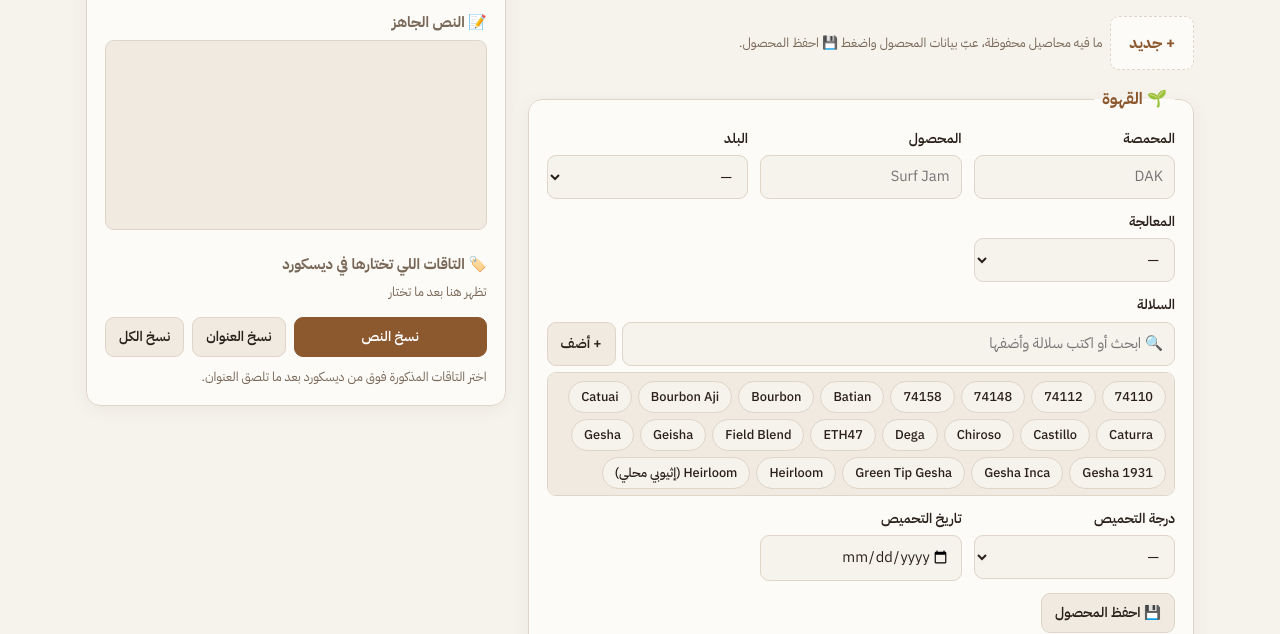
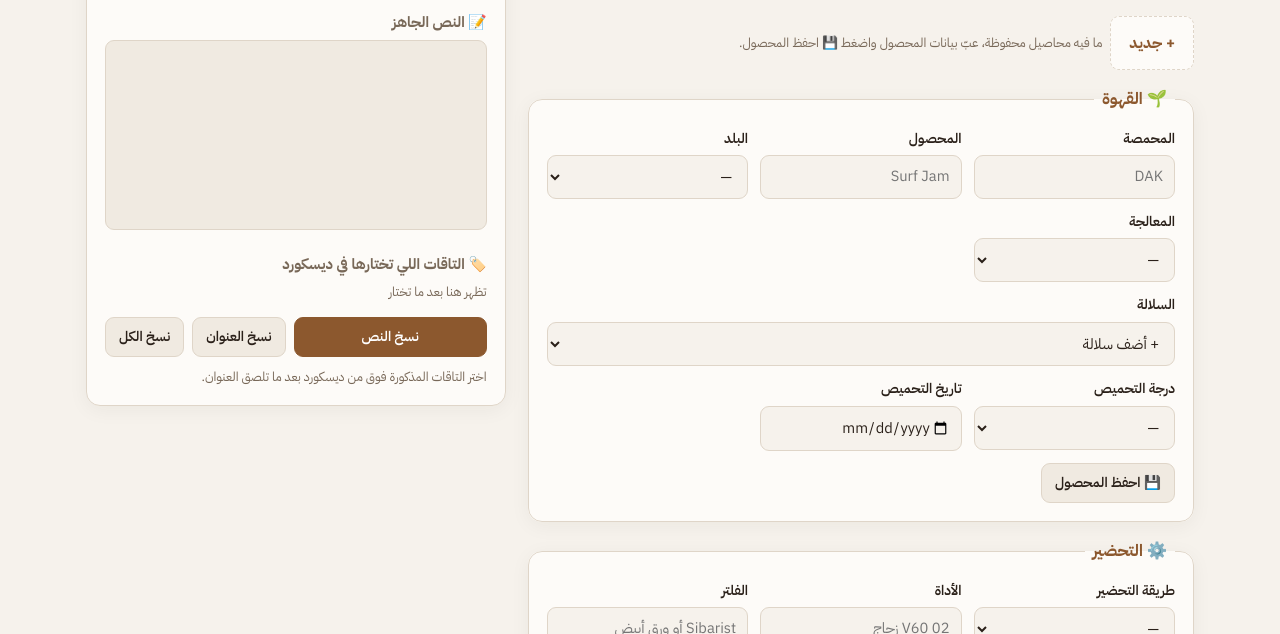
Before and after one commit to futurevoid/brew-log, a plain HTML site: page brew-log/index.html in a window 1280 px wide. Shown: the part 166-800 px from the top of the page. Drawn offline with Linux system fonts and the light colour scheme.

Commit message:
Pick varieties from a dropdown and keep only the chosen ones as pills
The row of preset pills was noisy. The variety field is now a dropdown of the varieties not chosen
yet (plus "سلالة أخرى…" to type your own), and the chosen ones stay as pills with a remove button.

Co-Authored-By: Claude Sonnet 5.5 <noreply@anthropic.com>
Claude-Session: https://claude.ai/code/session_01W4K2ZETVEmiNpLPtWNBNXi

```diff
--- a/brew-log/index.html
+++ b/brew-log/index.html
@@ -135,17 +135,17 @@
                 <input type="hidden" id="variety" />
                 <input type="hidden" id="variety_o" />
                 <div class="vsel" id="varSel" aria-live="polite"></div>
-                <div class="vadd">
+                <select id="varPickSel" aria-labelledby="varLbl"></select>
+                <div class="vadd" id="varOther" hidden>
                   <input
-                    type="search"
+                    type="text"
                     id="varQ"
-                    placeholder="🔍 ابحث أو اكتب سلالة وأضفها"
+                    placeholder="اكتب اسم السلالة"
                     autocomplete="off"
-                    aria-labelledby="varLbl"
+                    aria-label="اسم السلالة"
                   />
                   <button type="button" class="btn" id="varAdd">+ أضف</button>
                 </div>
-                <div class="vlist" id="varList" role="group" aria-label="السلالات"></div>
               </div>
               <label
                 >درجة التحميص
--- a/brew-log/script.js
+++ b/brew-log/script.js
@@ -1708,12 +1708,22 @@ function render() {
   save();
 }
 document.addEventListener("input", function (e) {
-  if (e.target.id === "pyrCustomIn" || e.target.id === "varQ") return;
+  if (
+    e.target.id === "pyrCustomIn" ||
+    e.target.id === "varQ" ||
+    e.target.id === "varPickSel"
+  )
+    return;
   if (e.target.type === "range") e.target.dataset.touched = "1";
   render();
 });
 document.addEventListener("change", function (e) {
-  if (e.target.id === "pyrCustomIn" || e.target.id === "varQ") return;
+  if (
+    e.target.id === "pyrCustomIn" ||
+    e.target.id === "varQ" ||
+    e.target.id === "varPickSel"
+  )
+    return;
   render();
 });
 
@@ -1881,27 +1891,22 @@ var varPick = (function () {
     var list = chosen();
     if (!has(list, exact || x)) list.push(exact || x);
     $("varQ").value = "";
+    $("varOther").hidden = true;
     put(list);
   }
+  // The dropdown lists the varieties not chosen yet; the chosen ones are the pills above it.
   function drawList() {
-    var q = $("varQ").value.trim().toLowerCase(),
-      list = chosen();
-    var hits = VARIETIES.filter(function (v) {
-      return !has(list, v) && (!q || v.toLowerCase().indexOf(q) > -1);
-    });
-    $("varList").innerHTML = hits.length
-      ? hits
-          .map(function (v) {
-            return (
-              '<button type="button" class="vchip" data-v="' +
-              esc(v) +
-              '">' +
-              esc(v) +
-              "</button>"
-            );
-          })
-          .join("")
-      : '<span class="hint">ما فيه سلالة بهذا الاسم. اكتبها واضغط «أضف».</span>';
+    var list = chosen();
+    $("varPickSel").innerHTML =
+      '<option value="">+ أضف سلالة</option>' +
+      VARIETIES.filter(function (v) {
+        return !has(list, v);
+      })
+        .map(function (v) {
+          return '<option value="' + esc(v) + '">' + esc(v) + "</option>";
+        })
+        .join("") +
+      '<option value="__o">سلالة أخرى…</option>';
   }
   function draw() {
     var list = chosen();
@@ -1937,14 +1942,17 @@ var varPick = (function () {
       }),
     );
   });
-  $("varList").addEventListener("click", function (e) {
-    var b = e.target.closest("[data-v]");
-    if (b) add(b.getAttribute("data-v"));
+  $("varPickSel").addEventListener("change", function () {
+    var v = this.value;
+    this.value = "";
+    if (v === "__o") {
+      $("varOther").hidden = false;
+      $("varQ").focus();
+    } else if (v) add(v);
   });
   $("varAdd").addEventListener("click", function () {
     add($("varQ").value);
   });
-  $("varQ").addEventListener("input", drawList);
   $("varQ").addEventListener("keydown", function (e) {
     if (e.key === "Enter") {
       e.preventDefault();
@@ -2436,6 +2444,7 @@ function snap() {
       if (
         e.id !== "gq" &&
         e.id !== "varQ" &&
+        e.id !== "varPickSel" &&
         e.id !== "pyrCustomIn" &&
         e.type !== "range"
       )
--- a/brew-log/style.css
+++ b/brew-log/style.css
@@ -2125,20 +2125,12 @@ details.hint summary {
   display: flex;
   gap: 6px;
 }
+.vadd[hidden] {
+  display: none;
+}
 .vadd input {
   flex: 1;
   min-width: 0;
-}
-.vlist {
-  display: flex;
-  flex-wrap: wrap;
-  gap: 6px;
-  max-height: 124px;
-  overflow-y: auto;
-  padding: 8px;
-  background: var(--surface);
-  border: 1px solid var(--bd);
-  border-radius: var(--radius-sm);
 }
 .vchip {
   font: inherit;
```
